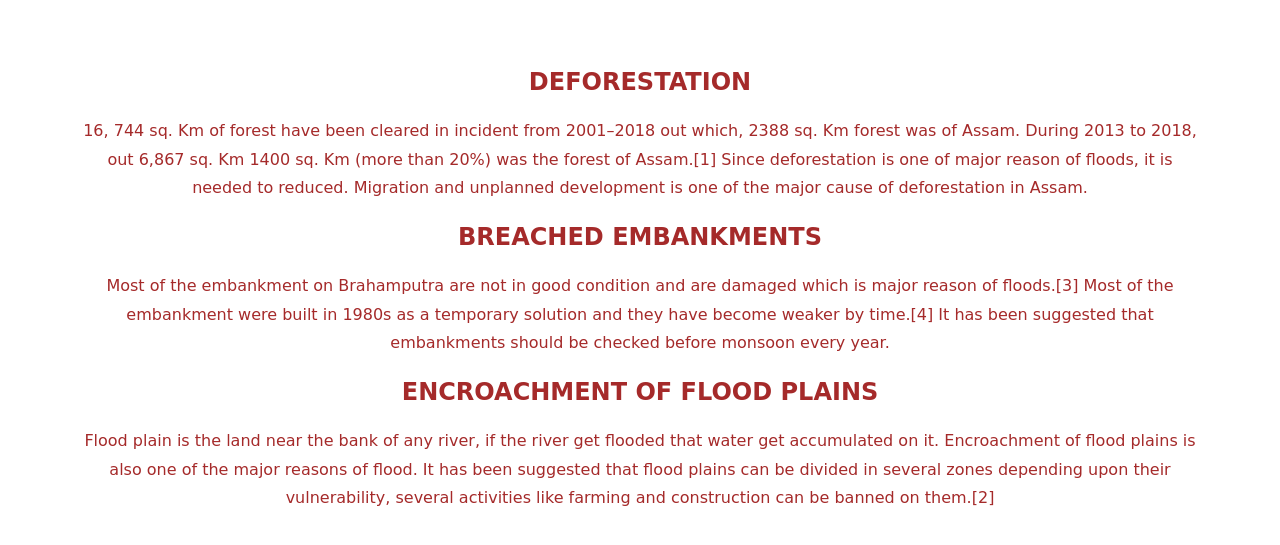
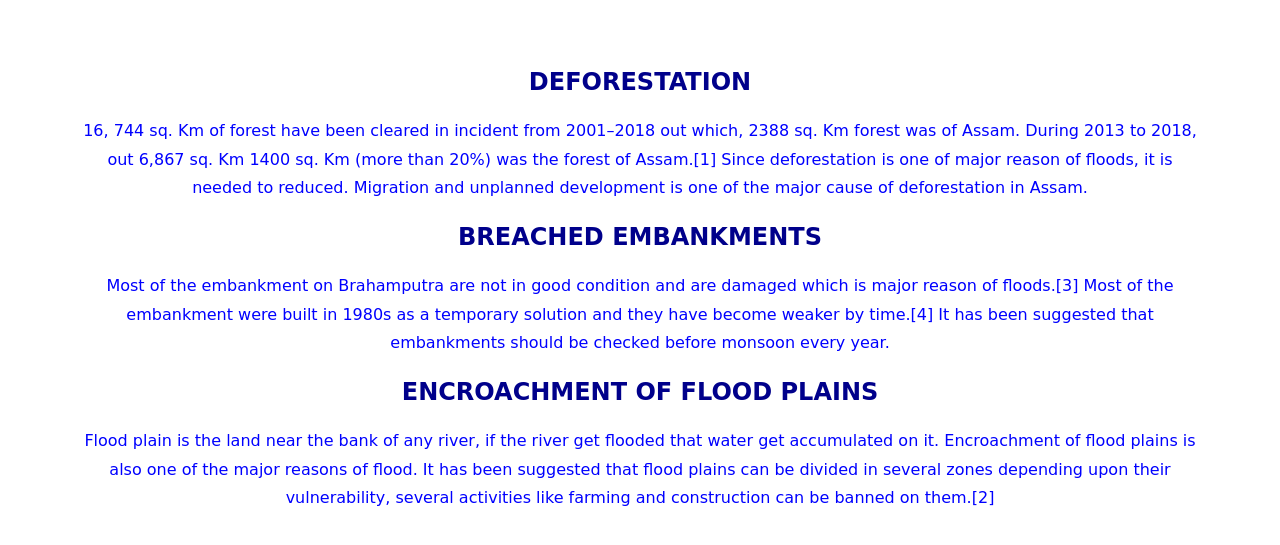
Before and after one commit to Ashish98th/HTML---CSS-Mini-Project---HTML---CSS-Mini-Project---paueqmev98kl, a plain HTML site: page index.html in a window 1280 px wide. Shown: the part 6666-7211 px from the top of the page. Drawn offline with Linux system fonts and the light colour scheme.

Commit message:
Update index.html

```diff
--- a/index.html
+++ b/index.html
@@ -114,15 +114,15 @@
     </section>
 
     <section class="section section-mid">
-        <h2>Deforestation</h2>
-        <p>
+        <h2 style="color:darkblue">Deforestation</h2>
+        <p style="color:blue">
             16, 744 sq. Km of forest have been cleared in incident from 2001–2018 out which, 2388 sq. Km forest was of Assam. During 2013 to 2018, out 6,867 sq. Km 1400 sq. Km (more than 20%) was the forest of Assam.[1] Since deforestation is one of major reason of floods, it is needed to reduced. Migration and unplanned development is one of the major cause of deforestation in Assam. </p>
 
-            <h2>Breached Embankments</h2>
-            <p>Most of the embankment on Brahamputra are not in good condition and are damaged which is major reason of floods.[3] Most of the embankment were built in 1980s as a temporary solution and they have become weaker by time.[4] It has been suggested that embankments should be checked before monsoon every year.</p>
+            <h2 style="color:darkblue">Breached Embankments</h2>
+            <p style="color:blue">Most of the embankment on Brahamputra are not in good condition and are damaged which is major reason of floods.[3] Most of the embankment were built in 1980s as a temporary solution and they have become weaker by time.[4] It has been suggested that embankments should be checked before monsoon every year.</p>
 
-            <h2>Encroachment of flood plains</h2>
-            <p>Flood plain is the land near the bank of any river, if the river get flooded that water get accumulated on it. Encroachment of flood plains is also one of the major reasons of flood. It has been suggested that flood plains can be divided in several zones depending upon their vulnerability, several activities like farming and construction can be banned on them.[2]</p>
+            <h2 style="color:darkblue">Encroachment of flood plains</h2>
+            <p style="color:blue">Flood plain is the land near the bank of any river, if the river get flooded that water get accumulated on it. Encroachment of flood plains is also one of the major reasons of flood. It has been suggested that flood plains can be divided in several zones depending upon their vulnerability, several activities like farming and construction can be banned on them.[2]</p>
 
     </section>
 
```
